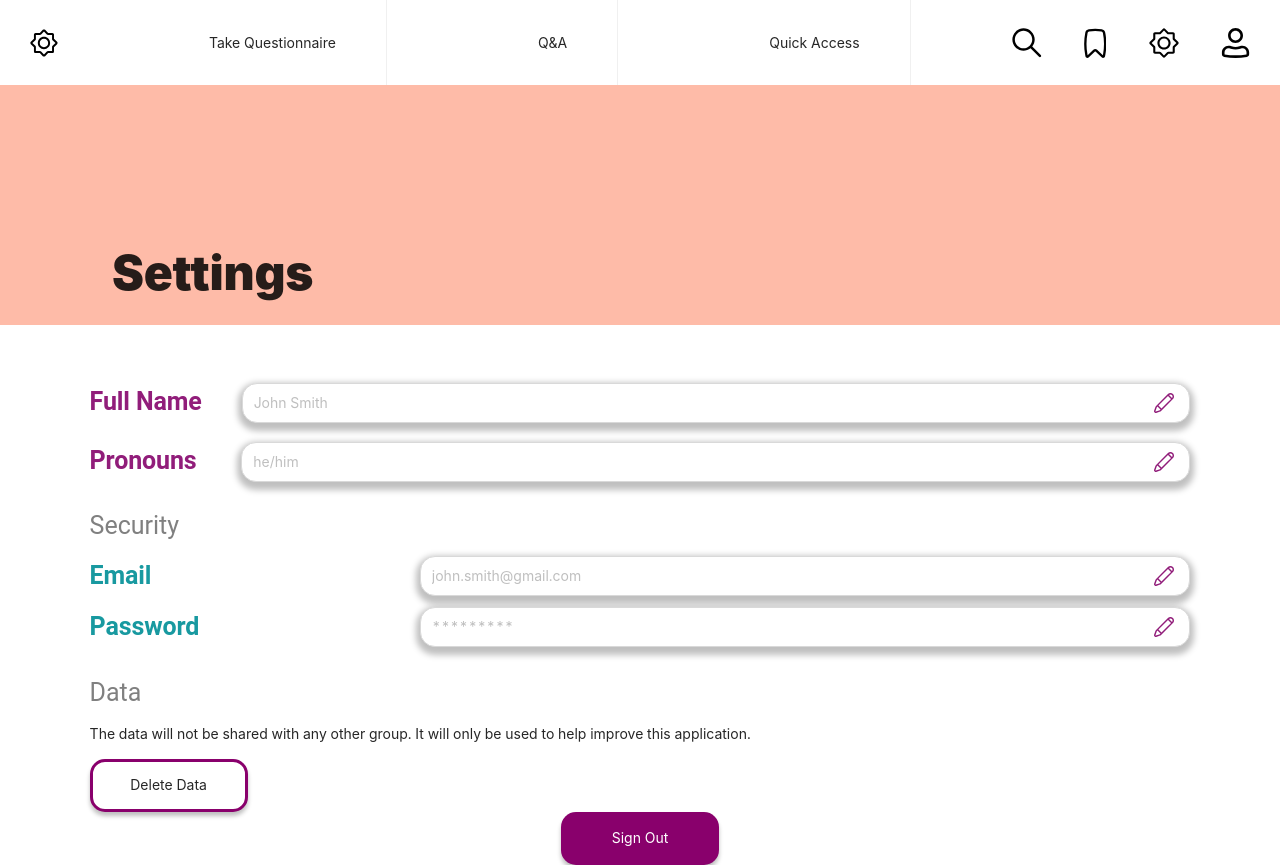
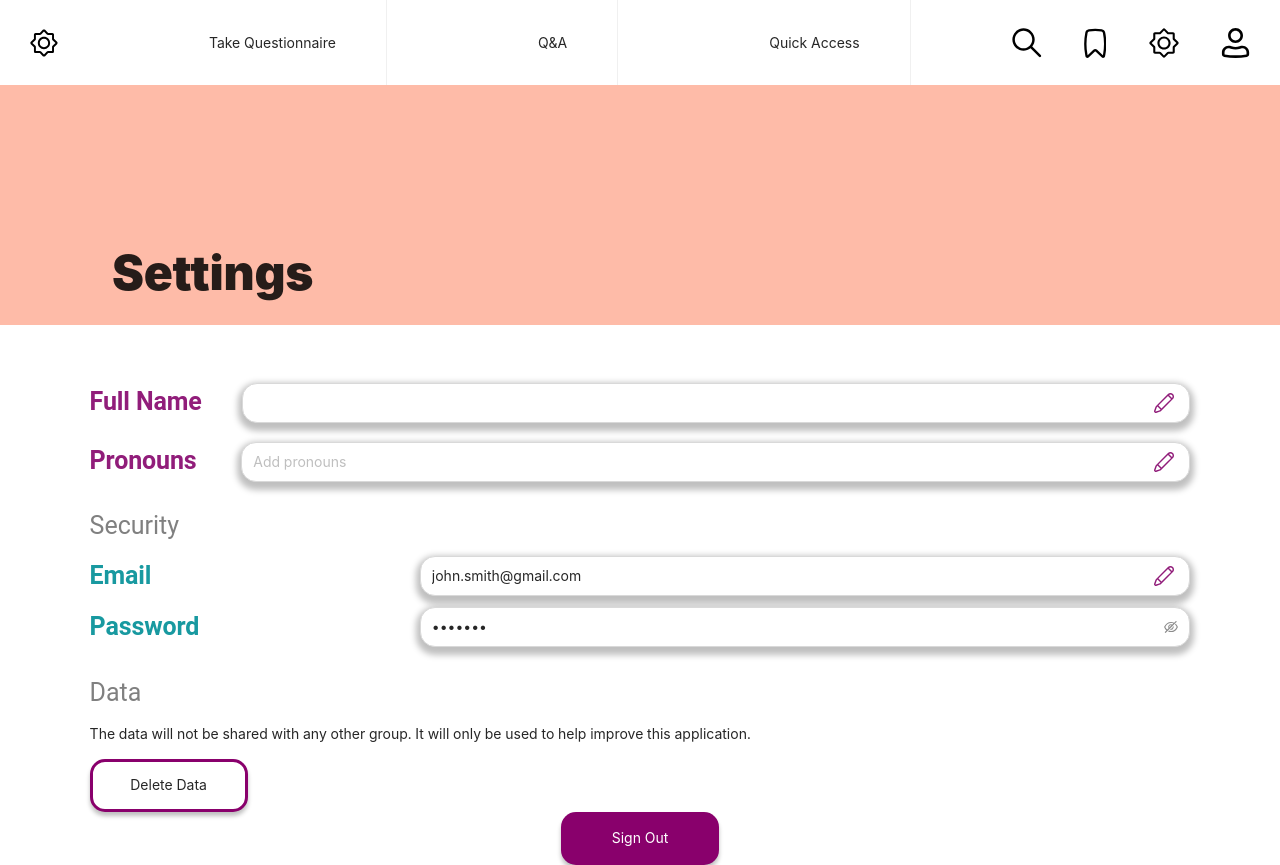
Before and after one commit to sandboxnu/knowyouroptions, a Next.js app in the folder frontend/: page /settings in a window 1280 px wide. Built offline with nearby package versions, Linux system fonts and the light colour scheme; no server answers; a web font is replaced by a local one.

Commit message:
getName for settings page

```diff
--- a/frontend/pages/settings.tsx
+++ b/frontend/pages/settings.tsx
@@ -1,4 +1,4 @@
-import { ReactElement } from 'react';
+import { ReactElement, useState, useEffect } from 'react';
 import styled from 'styled-components';
 import { colors, device } from '../templates/mediaSizes';
 import 'antd/dist/antd.css';
@@ -6,6 +6,7 @@ import EditSvg from '../public/edit.svg';
 import { Select } from 'antd';
 import { Input } from 'antd';
 import MenuBar from '../components/Menubar';
+import { API } from '../api-client';
 const { Option } = Select;
 
 const ContainerPage = styled.div`
@@ -72,7 +73,6 @@ const BoxTitle = styled.h1`
 const Card = styled.div`
   display: flex;
   flex-direction: row;
-
   border-radius: 15px;
 `;
 
@@ -95,6 +95,12 @@ const InputN = styled(Input)`
   border-radius: 15px;
   height: 40px;
   box-shadow: 0px 4px 6px 4px #00000040;
+`;
+const SecurityInputPassword = styled(Input.Password)`
+  border-radius: 15px;
+  height: 40px;
+  box-shadow: 0px 4px 6px 4px #00000040;
+  width: 70%;
 `;
 const DeleteDataButton = styled.div`
   width: 158px;
@@ -141,6 +147,24 @@ const SecurityInput = styled(Input)`
   width: 70%;
 `;
 const Profile = () => {
+  const [name, setName] = useState('');
+  useEffect(() => {
+    if (!name) {
+      getName();
+    }
+  });
+  const getName = async () => {
+    try {
+      const user = await API.user.getName();
+      setName(user);
+    } catch (e) {
+      // If user is not signed in (expects not-logged-in error)
+      router.push('/signin');
+    }
+  };
+
+  console.log(name + 'name');
+
   return (
     <div>
       <MenuBar />
@@ -151,16 +175,13 @@ const Profile = () => {
         <Card>
           <BoxTitle>Full Name</BoxTitle>
 
-          <InputN
-            placeholder="John Smith"
-            suffix={<StyeldEditSvg></StyeldEditSvg>}
-          />
+          <InputN value={name} suffix={<StyeldEditSvg></StyeldEditSvg>} />
         </Card>
 
         <Card>
           <BoxTitle>Pronouns</BoxTitle>
           <InputN
-            placeholder="he/him"
+            placeholder="Add pronouns"
             suffix={<StyeldEditSvg></StyeldEditSvg>}
           />
         </Card>
@@ -169,16 +190,16 @@ const Profile = () => {
         <Card>
           <SecurityTitle>Email</SecurityTitle>
           <SecurityInput
-            placeholder="john.smith@gmail.com"
+            defaultValue="john.smith@gmail.com"
             suffix={<StyeldEditSvg></StyeldEditSvg>}
           ></SecurityInput>
         </Card>
         <Card>
           <SecurityTitle>Password</SecurityTitle>
-          <SecurityInput
-            placeholder="*********"
+          <SecurityInputPassword
+            defaultValue="*******"
             suffix={<StyeldEditSvg></StyeldEditSvg>}
-          ></SecurityInput>
+          ></SecurityInputPassword>
         </Card>
         <SmallHeader>Data</SmallHeader>
         <p>
```
